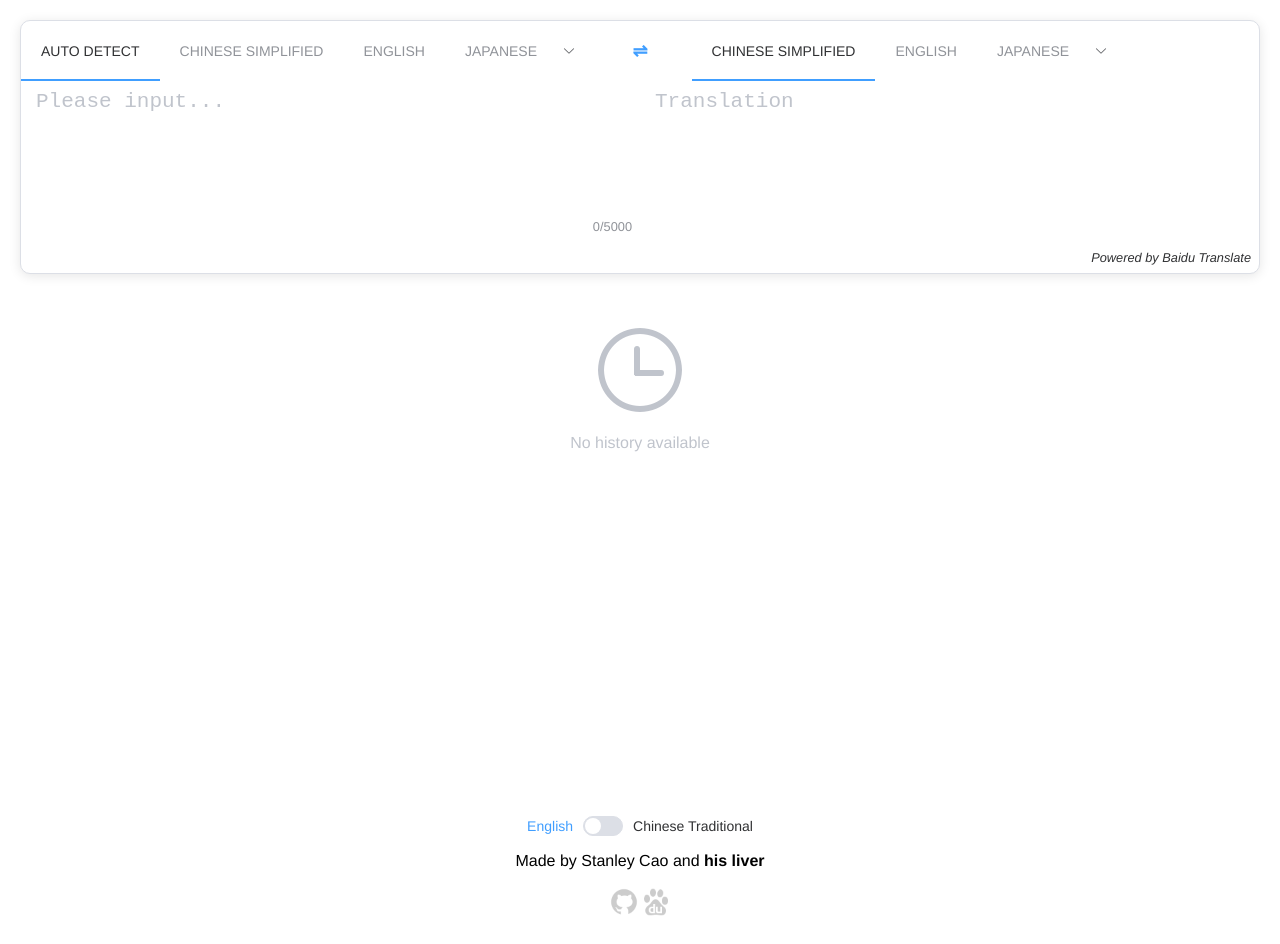
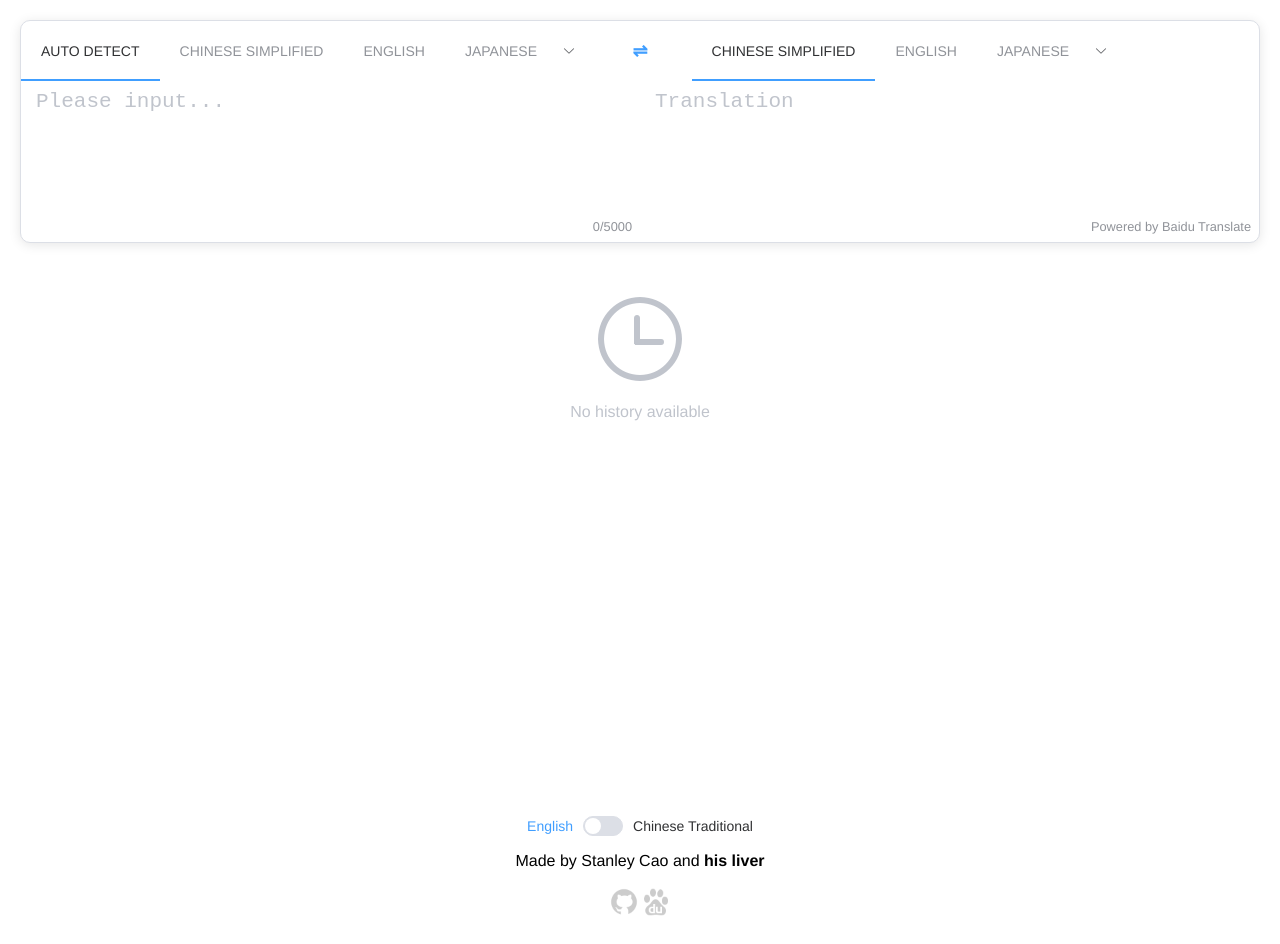
Before and after one commit to dodaydream/translate-frontend, a Vue app: page / in a window 1280 px wide. Built offline with nearby package versions, Linux system fonts and the light colour scheme.

Commit message:
UI improvement

```diff
--- a/src/components/TranslatorMain.vue
+++ b/src/components/TranslatorMain.vue
@@ -62,9 +62,9 @@
           :placeholder="$t('translation-result')"
           v-model="result">
         </el-input>
+        <span class="limiter">Powered by Baidu Translate</span>
       </el-col>
     </el-row>
-    <span style="float: right; font-size: 0.8em; padding: 8px; font-style: italic;">Powered by Baidu Translate</span>
   </el-card>
 </template>
 
--- a/src/lang/zh.json
+++ b/src/lang/zh.json
@@ -43,7 +43,7 @@
   "token": "憑據",
   "please-input": "請輸入想要翻譯的內容…",
   "translation-result": "翻譯結果",
-  "translation": "共{count}條",
+  "translation": "共 {count} 條",
   "Failed to fetch": "網絡連接錯誤，請確保您已連接至互聯網",
   "Too Many Attempts.": "太快了，請停一停！",
   "clear-all": "清空",
```
